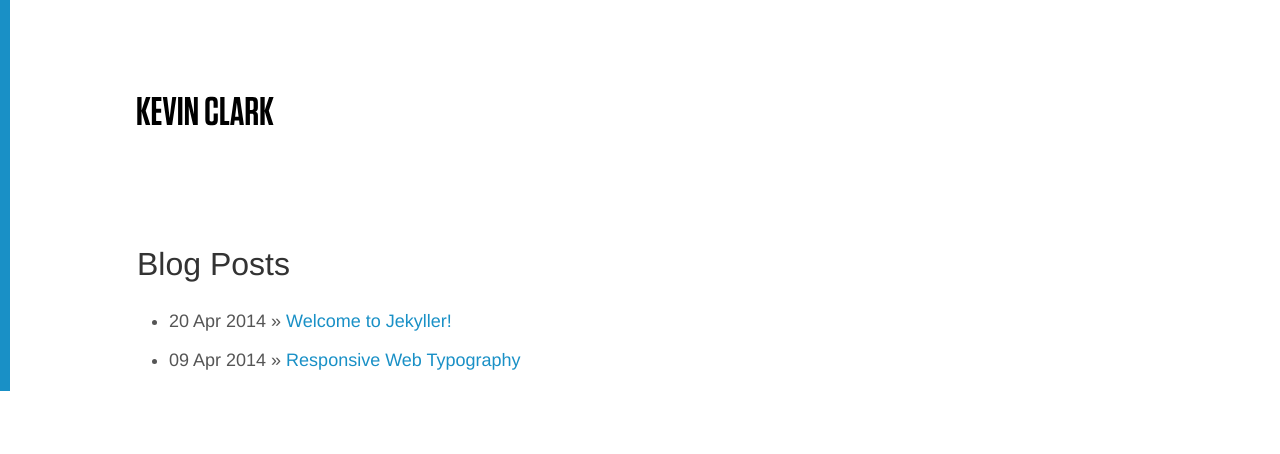
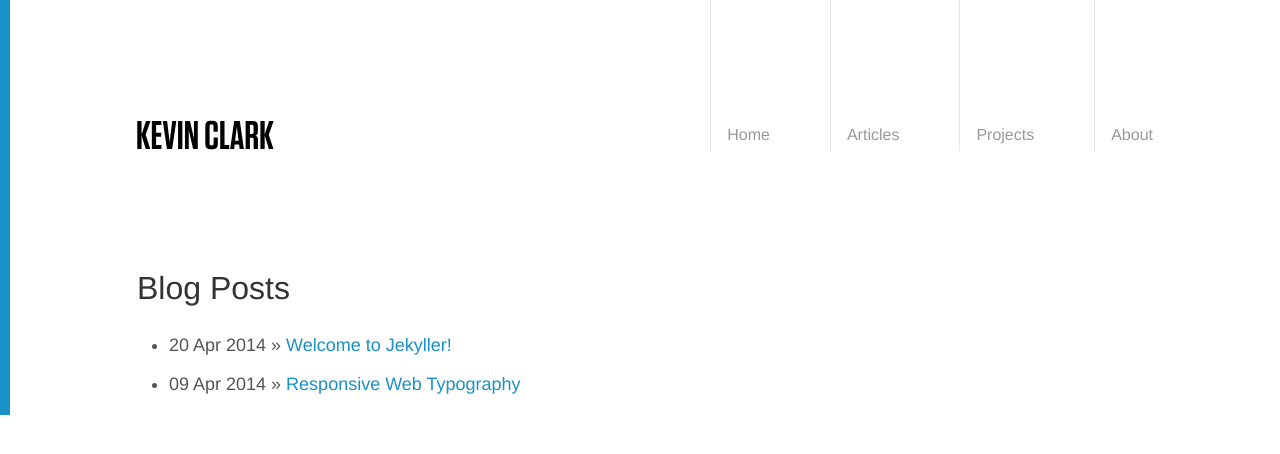
Before and after one commit to vernalkick/kevinclark, a Jekyll site: the page built from index.html, in a window 1280 px wide. Shown: the top 454 px of the page. Built offline with Jekyll 4.4.1, drawn with Linux system fonts in a browser that asks for light colours; Markdown is read by kramdown in place of the engine named in the settings.

Commit message:
Add navigation for larger screens

```diff
--- a/_scss/_base/_typography.scss
+++ b/_scss/_base/_typography.scss
@@ -102,6 +102,11 @@ pre {
     font-size: 2em;
   }
 
+  h3 {
+    font-size: 1.25em;
+    font-weight: normal;
+  }
+
   p {
     font-size: 1.125em;
   }
--- a/styles/master.css
+++ b/styles/master.css
@@ -307,6 +307,11 @@ pre::-webkit-scrollbar-thumb {
     font-size: 2em;
   }
 
+  h3 {
+    font-size: 1.25em;
+    font-weight: normal;
+  }
+
   p {
     font-size: 1.125em;
   }
@@ -429,6 +434,14 @@ figcaption {
 header[role="banner"] {
   padding-top: 2.5em;
   padding-bottom: 2em;
+  zoom: 1;
+}
+header[role="banner"]:after, header[role="banner"]:before {
+  content: "";
+  display: table;
+}
+header[role="banner"]:after {
+  clear: both;
 }
 
 .logo {
@@ -439,6 +452,7 @@ header[role="banner"] {
   text-indent: 100%;
   white-space: nowrap;
   overflow: hidden;
+  float: left;
 }
 
 nav[role="navigation"] {
@@ -455,6 +469,41 @@ nav[role="navigation"] {
   header[role="banner"] {
     padding-top: 6em;
     padding-bottom: 7.5em;
+  }
+
+  nav[role="navigation"] {
+    display: block;
+    float: right;
+  }
+  nav[role="navigation"] ul {
+    list-style-type: none;
+    margin: 0;
+    padding: 0;
+  }
+  nav[role="navigation"] li {
+    margin: 0;
+    float: left;
+  }
+  nav[role="navigation"] li a {
+    color: #999;
+    border-left: 1px solid #e5e5e5;
+    padding: 6.5em 2em .5em .75em;
+    font-size: .888888889em;
+  }
+  nav[role="navigation"] li:last-child a {
+    padding-right: 0;
+  }
+}
+@media screen and (min-width: 1100px) {
+  header[role="banner"] {
+    padding-top: 7.5em;
+    padding-bottom: 7.5em;
+  }
+
+  nav[role="navigation"] li a {
+    padding-left: 1em;
+    padding-right: 3.75em;
+    padding-top: 8em;
   }
 }
 body {
```
Also changed, not shown: _posts/2014-04-09-responsive-web-typography.md (+2 -1 lines), _scss/_layout/_header.scss (+41 -0 lines).
